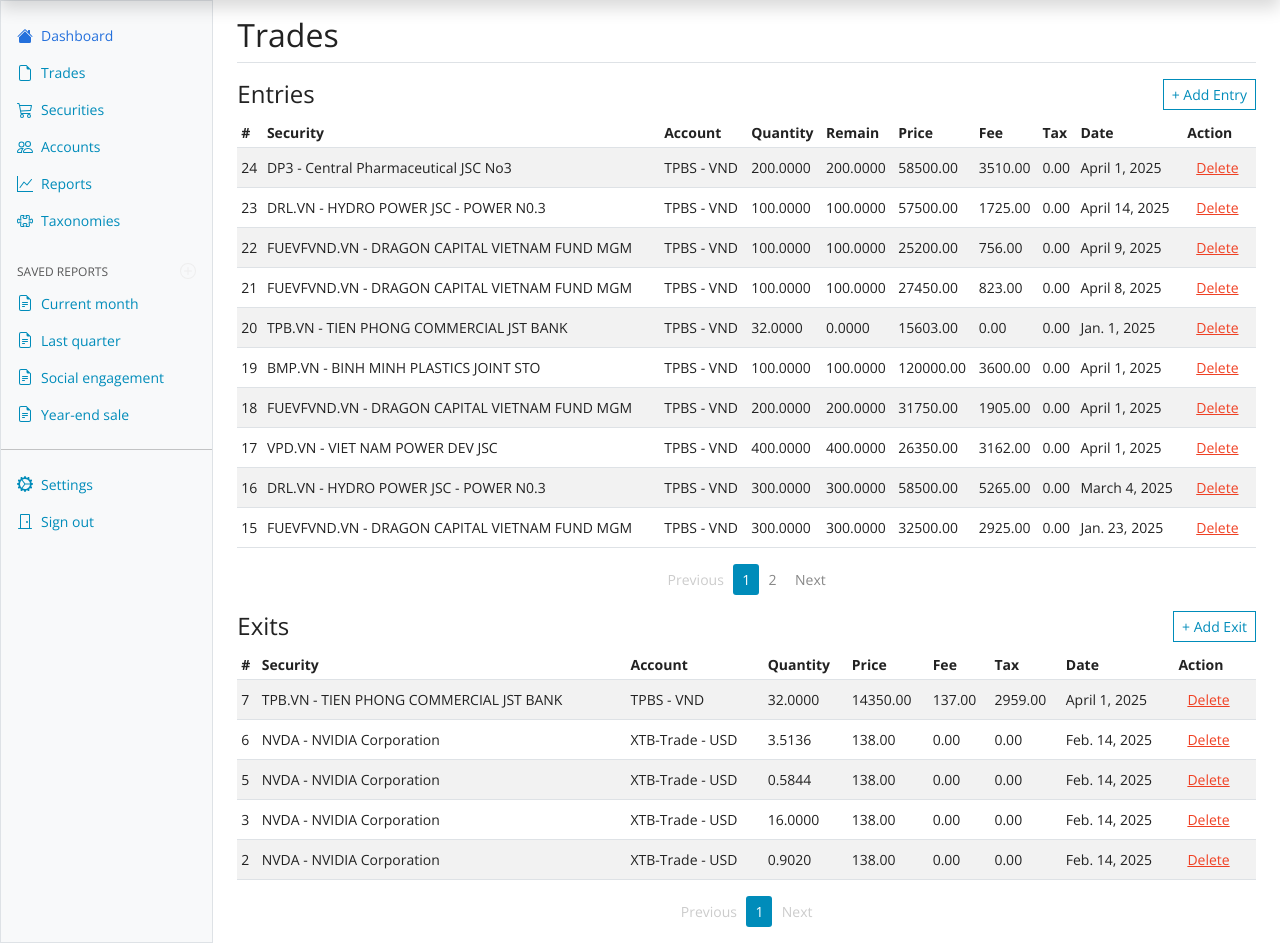
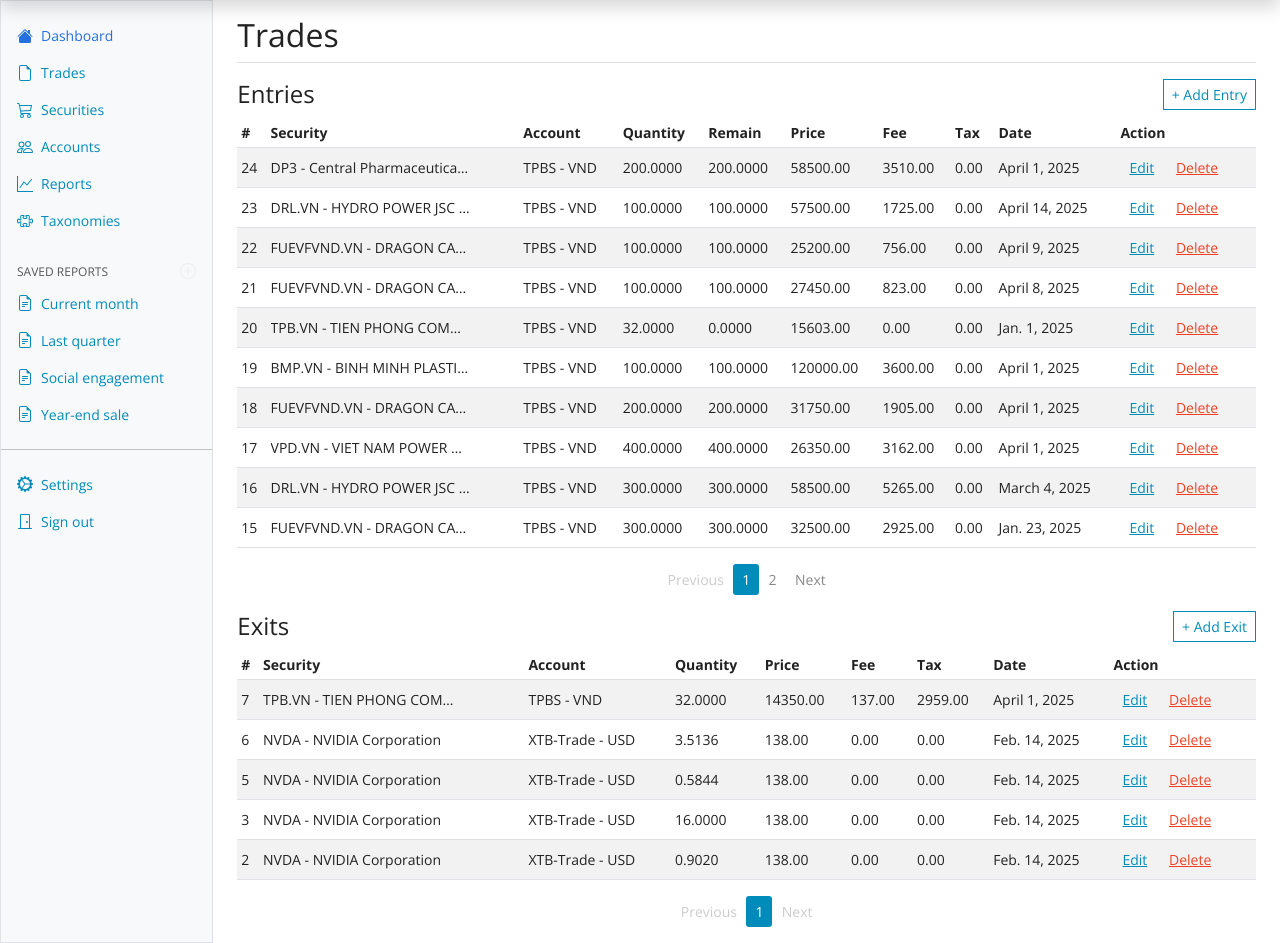
Before and after one commit to manhdv/lonedash, a Django app: page /trades/?exits_page=1 in a window 1280 px wide. Shown: the part 54-997 px from the top of the page. Run offline with Django 3.2, Linux system fonts and the light colour scheme; a user stored in the database is signed in; data comes from the database, SQL or seed files in the repository; both versions use the stored data as it was after the commit; some libraries are stand-ins or nearby versions.

Commit message:
Add edit entry and exit button

```diff
--- a/dash/admin.py
+++ b/dash/admin.py
@@ -35,7 +35,7 @@ class TransactionAdmin(admin.ModelAdmin):
 
 @admin.register(AccountBalance)
 class AccountBalanceAdmin(admin.ModelAdmin):
-    list_display = ('account', 'date', 'balance', 'equity', 'float')
+    list_display = ('account', 'date', 'balance', 'equity', 'float', 'principal')
     list_filter = ('account', 'date')
     search_fields = ('account__name',)
     ordering = ('-date',)
--- a/dash/models.py
+++ b/dash/models.py
@@ -165,6 +165,7 @@ class Transaction(models.Model):
     class Meta:
         ordering = ['-date']
 
+    @property
     def net_amount(self):
         money_in = ['deposit', 'transfer_in', 'dividien', 'interest']
         money_out = ['withdrawal', 'transfer_out', 'fee']
@@ -204,7 +205,7 @@ class TradeEntry(models.Model):
 
     @property
     def net_amount(self):
-        return self.gross_amount - self.fee - self.tax
+        return self.gross_amount + self.fee + self.tax
 
     def filled_quantity(self, until_date=None):
         qs = self.exits.all()
--- a/dash/static/css/style.css
+++ b/dash/static/css/style.css
@@ -100,3 +100,10 @@
     flex-basis: 100% !important;
   }
 }
+
+.truncate-col {
+    max-width: 200px;
+    white-space: nowrap;
+    overflow: hidden;
+    text-overflow: ellipsis;
+}
--- a/dash/static/js/trades.js
+++ b/dash/static/js/trades.js
@@ -38,6 +38,27 @@ document.querySelectorAll('.btn-delete-entry').forEach(button => {
                 })
                 .catch(() => showError('Request failed.'));
         }
+    });
+});
+
+document.querySelectorAll('.btn-edit_entry').forEach(button => {
+    button.addEventListener('click', function (e) {
+        const id = e.target.dataset.id;
+        fetch(`/entry/edit/${id}/`)
+            .then(res => {
+                if (!res.ok) throw new Error('Failed to load form');
+                return res.text();
+            })
+            .then(html => {
+                document.getElementById('modal-container').innerHTML = html;
+                const modalEl = document.getElementById('addEntryModal');
+                new bootstrap.Modal(modalEl).show();
+                recalcEntryAmounts();
+            })
+            .catch(err => {
+                showError('Could not load entry form.');
+                console.error(err);
+            });
     });
 });
 
@@ -140,6 +161,27 @@ document.querySelectorAll('.btn-delete-exit').forEach(button => {
     });
 });
 
+document.querySelectorAll('.btn-edit_exit').forEach(button => {
+    button.addEventListener('click', function (e) {
+        const id = e.target.dataset.id;
+        fetch(`/exit/edit/${id}/`)
+            .then(res => {
+                if (!res.ok) throw new Error('Failed to load form');
+                return res.text();
+            })
+            .then(html => {
+                document.getElementById('modal-container').innerHTML = html;
+                const modalEl = document.getElementById('addExitModal');
+                new bootstrap.Modal(modalEl).show();
+                recalcExitAmounts();
+            })
+            .catch(err => {
+                showError('Could not load entry form.');
+                console.error(err);
+            });
+    });
+});
+
 document.addEventListener('submit', function (e) {
     if (e.target && e.target.id === 'exit-form') {
         e.preventDefault();
@@ -196,11 +238,8 @@ document.addEventListener('submit', function (e) {
     }
 });
 
-document.addEventListener('input', function (e) {
-    if (
-        e.target &&
-        ['id_entry_quantity', 'id_entry_price', 'id_entry_fee', 'id_entry_tax'].includes(e.target.id)
-    ) {
+
+function recalcEntryAmounts() {
     const modal = document.getElementById('addEntryModal');
     if (!modal) return;
 
@@ -219,18 +258,26 @@ document.addEventListener('input', function (e) {
     const tax = parseFloat(taxInput.value) || 0;
 
     const gross = quantity * price;
-        const net = gross - fee - tax;
+    const net = gross + fee + tax;
 
     grossAmountInput.value = gross.toFixed(2);
     netAmountInput.value = net.toFixed(2);
 }
-});
+
+
 
 document.addEventListener('input', function (e) {
     if (
         e.target &&
-        ['id_exit_quantity', 'id_exit_price', 'id_exit_fee', 'id_exit_tax'].includes(e.target.id)
+        ['id_entry_quantity', 'id_entry_price', 'id_entry_fee', 'id_entry_tax'].includes(e.target.id)
     ) {
+        recalcEntryAmounts();
+    }
+});
+
+
+
+function recalcExitAmounts() {
     const modal = document.getElementById('addExitModal');
     if (!modal) return;
 
@@ -253,5 +300,13 @@ document.addEventListener('input', function (e) {
 
     grossAmountInput.value = gross.toFixed(2);
     netAmountInput.value = net.toFixed(2);
+
+}
+document.addEventListener('input', function (e) {
+    if (
+        e.target &&
+        ['id_exit_quantity', 'id_exit_price', 'id_exit_fee', 'id_exit_tax'].includes(e.target.id)
+    ) {
+        recalcExitAmounts();
     }
 });
--- a/dash/templates/securities.html
+++ b/dash/templates/securities.html
@@ -33,7 +33,7 @@
                     <td>{{ security.id }}</td>
                     <td>{{ security.code }}</td>
                     <td>{{ security.exchange }}</td>
-                    <td>{{ security.name}}</td>
+                    <td><div title="{{ security.name }}" class="truncate-col">{{ security.name }}</div></td>
                     <td>{{ security.type}}</td>
                     <td>{{ security.last_close|floatformat:2 }}</td>
                     <td>{{ security.last_close_date  }}</td>
--- a/dash/templates/trades.html
+++ b/dash/templates/trades.html
@@ -31,7 +31,7 @@
                 {% for entry in entries %}
                 <tr>
                     <td>{{ entry.id }}</td>
-                    <td>{{ entry.security }}</td>
+                    <td><div title="{{ entry.security }}" class="truncate-col">{{ entry.security }}</div></td>
                     <td>{{ entry.account }}</td>
                     <td>{{ entry.quantity}}</td>
                     <td>{{ entry.remaining_quantity|floatformat:"4"}}</td>
@@ -40,6 +40,7 @@
                     <td>{{ entry.tax }}</td>
                     <td>{{ entry.date}}</td>
                     <td>
+                        <button class="btn btn-sm btn-link btn-edit_entry" data-id="{{ entry.id }}">Edit</button>
                         <button class="btn btn-sm btn-link text-danger btn-delete-entry"
                             data-id="{{ entry.id }}">Delete</button>
                     </td>
@@ -102,7 +103,7 @@
                 {% for exit in exits %}
                 <tr>
                     <td>{{ exit.id }}</td>
-                    <td>{{ exit.entry.security }}</td>
+                    <td><div title="{{ exit.entry.security }}" class="truncate-col">{{ exit.entry.security }}</div></td>
                     <td>{{ exit.entry.account }}</td>
                     <td>{{ exit.quantity}}</td>
                     <td>{{ exit.price}}</td>
@@ -110,6 +111,7 @@
                     <td>{{ exit.tax }}</td>
                     <td>{{ exit.date}}</td>
                     <td>
+                        <button class="btn btn-sm btn-link btn-edit_exit" data-id="{{ exit.id }}">Edit</button>
                         <button class="btn btn-sm btn-link text-danger btn-delete-exit"
                             data-id="{{ exit.id }}">Delete</button>
                     </td>
--- a/dash/urls.py
+++ b/dash/urls.py
@@ -13,8 +13,9 @@ from .views import (
     transaction_edit_form,
     security_search_form,
     entry_create_form,
-    exit_create_form
-
+    entry_edit_form,
+    exit_create_form,
+    exit_edit_form
 )
 
 from .apis import (
@@ -58,7 +59,10 @@ urlpatterns += [
 
     path('security/search/', security_search_form, name='security_search_form'),
     path('entry/create/', entry_create_form, name='entry_create_form'),
+    path('entry/edit/<int:id>/', entry_edit_form, name='entry_edit_form'),
+
     path('exit/create/', exit_create_form, name='exit_create_form'),
+    path('exit/edit/<int:id>/', exit_edit_form, name='exit_edit_form'),
 ]
 
 #Apis
--- a/dash/views.py
+++ b/dash/views.py
@@ -160,10 +160,24 @@ def entry_create_form(request):
         'entry_form': form,
     })
 
+def entry_edit_form(request, id):
+    entry = get_object_or_404(TradeEntry, id=id)
+    form = EntryForm(instance=entry)
+    return render(request, 'modals/entry_modal.html', {
+        'entry_form': form
+    })
+
 def exit_create_form(request):
     form = ExitForm(user=request.user)
     return render(request, 'modals/exit_modal.html', {
         'exit_form': form,
+    })
+
+def exit_edit_form(request, id):
+    exit = get_object_or_404(TradeExit, id=id)
+    form = ExitForm(instance=exit)
+    return render(request, 'modals/exit_modal.html', {
+        'exit_form': form
     })
 
 def settings_view(request):
```
Also changed, not shown: dash/utils.py (+21 -10 lines), db.sqlite3. Lines whose indentation alone changed are shown as unchanged.
